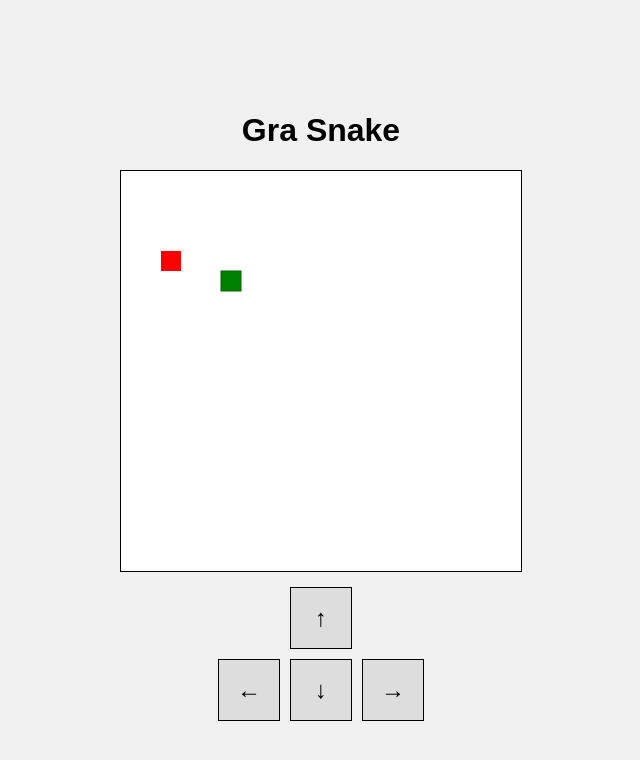
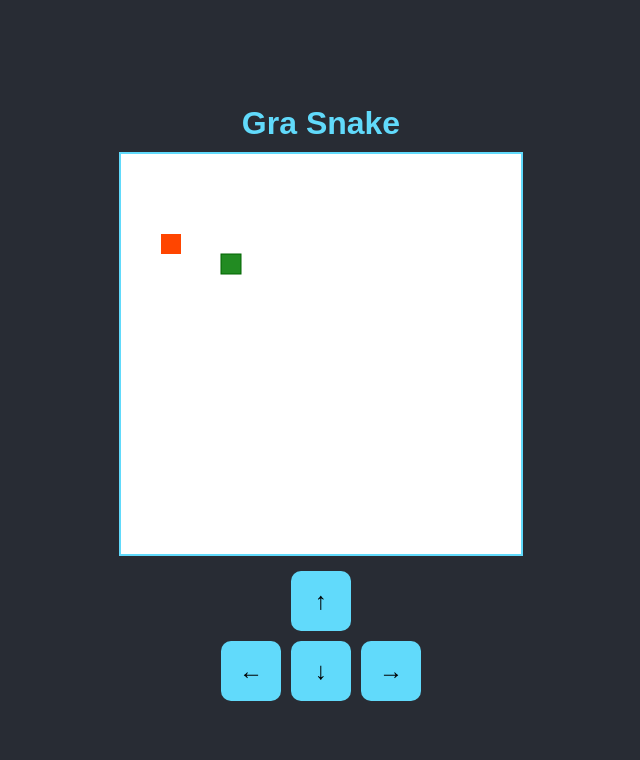
Before and after one commit to Frycu7709/Nowy, a plain HTML site: page index.html in a window 1280 px wide. Shown: the whole page, without its empty margins (319-959 px from the left). Drawn offline with Linux system fonts and the light colour scheme.

Commit message:
Poprawiona stylizacja i dziaanie gry Snake

```diff
--- a/index.html
+++ b/index.html
@@ -11,12 +11,19 @@
             align-items: center;
             justify-content: center;
             height: 100vh;
-            background-color: #f0f0f0;
+            background-color: #282c34;
+            color: white;
             font-family: Arial, sans-serif;
+            margin: 0;
         }
         canvas {
-            border: 1px solid #000;
+            border: 2px solid #61dafb;
             background-color: #fff;
+        }
+        h1 {
+            margin: 10px;
+            font-size: 2em;
+            color: #61dafb;
         }
         #controls {
             margin-top: 10px;
@@ -27,23 +34,35 @@
         .control {
             width: 60px;
             height: 60px;
-            background-color: #ddd;
-            border: 1px solid #000;
+            background-color: #61dafb;
+            border: none;
+            border-radius: 10px;
             text-align: center;
             line-height: 60px;
             font-size: 24px;
+            color: black;
             cursor: pointer;
             margin: 5px;
+            transition: background-color 0.3s;
+        }
+        .control:hover {
+            background-color: #21a1f1;
         }
         .control-row {
             display: flex;
+        }
+        #gameOver {
+            display: none;
+            font-size: 1.5em;
+            margin-top: 20px;
+            color: #ff6347;
         }
     </style>
 </head>
 <body>
     <h1>Gra Snake</h1>
     <canvas id="gameCanvas" width="400" height="400"></canvas>
-    <h2 id="gameOver" style="display:none;">Przegrałeś! Naciśnij "R", aby zagrać ponownie.</h2>
+    <h2 id="gameOver">Przegrałeś! Naciśnij "R", aby zagrać ponownie.</h2>
     <div id="controls">
         <div class="control-row">
             <div class="control" onclick="changeDirection('UP')">↑</div>
@@ -67,7 +86,7 @@
 
         document.addEventListener('keydown', (event) => {
             if (!gameOver) changeDirection(event.key.replace('Arrow', ''));
-            if (gameOver && event.key === 'r') restartGame();
+            if (gameOver && event.key.toLowerCase() === 'r') restartGame();
         });
 
         function changeDirection(dir) {
@@ -89,13 +108,13 @@
 
             ctx.clearRect(0, 0, canvas.width, canvas.height);
             for (let i = 0; i < snake.length; i++) {
-                ctx.fillStyle = (i === 0) ? 'green' : 'lightgreen';
+                ctx.fillStyle = (i === 0) ? '#228B22' : '#90EE90';
                 ctx.fillRect(snake[i].x, snake[i].y, box, box);
-                ctx.strokeStyle = 'darkgreen';
+                ctx.strokeStyle = '#006400';
                 ctx.strokeRect(snake[i].x, snake[i].y, box, box);
             }
 
-            ctx.fillStyle = 'red';
+            ctx.fillStyle = '#FF4500';
             ctx.fillRect(food.x, food.y, box, box);
 
             const headX = snake[0].x;
```
